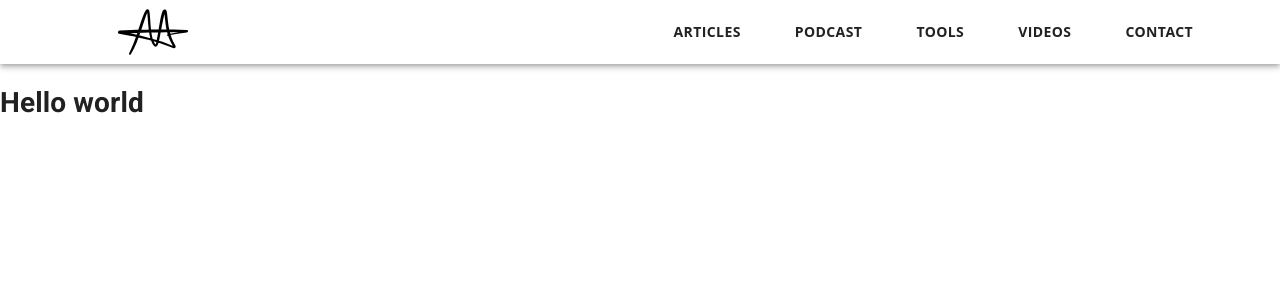
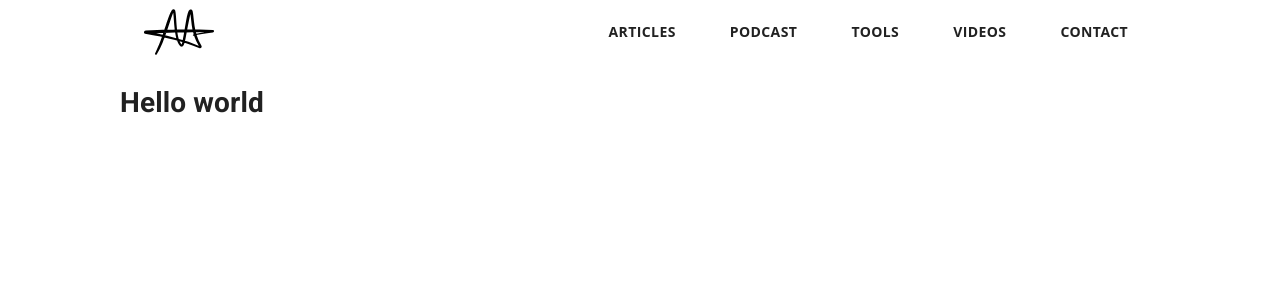
Before and after one commit to slimaneakalie/slimane.io, a Next.js app: page / in a window 1280 px wide. Shown: the top 300 px of the page. Built offline with nearby package versions, Linux system fonts and the light colour scheme.

Commit message:
fix: appbar responsiveness

```diff
--- a/src/components/Header.tsx
+++ b/src/components/Header.tsx
@@ -10,7 +10,7 @@ import {
 } from "@material-ui/core";
 import MenuIcon from "@material-ui/icons/Menu";
 
-import { useHeaderStyles } from "../styles/Header";
+import { useHeaderStyles } from "../styles/header.styles";
 import { HeaderProps, HeaderState } from "../types/header.types";
 import { isClient } from "../common/utils";
 import LinkWrapper from "./LinkWrapper";
@@ -117,14 +117,13 @@ export default function Header({ links }: HeaderProps): JSX.Element {
 
   // rendering
   return (
-    <header>
     <AppBar
+      elevation={0}
       position="static"
-        className={classes.header}
+      className={classes.appBar}
       color={"transparent"}
     >
       {mobileView ? displayMobile() : displayDesktop()}
     </AppBar>
-    </header>
   );
 }
--- /dev/null
+++ b/src/components/VideoPanel.tsx
@@ -0,0 +1,3 @@
+export default function VideoPanel(): JSX.Element {
+  return <div></div>;
+}
--- a/src/styles/Header.ts
+++ b/src/styles/header.styles.ts
@@ -1,9 +1,10 @@
 import { makeStyles } from "@material-ui/core/styles";
 
 export const useHeaderStyles = makeStyles((theme) => ({
-  header: {
-    "@media (max-width: 900px)": {
-      paddingLeft: 0,
+  appBar: {
+    width: 1040,
+    "@media (max-width: 1040px)": {
+      width: "auto",
     },
   },
   link: {
@@ -37,8 +38,6 @@ export const useHeaderStyles = makeStyles((theme) => ({
   toolbar: {
     display: "flex",
     justifyContent: "space-between",
-    paddingRight: 79,
-    paddingLeft: 118,
   },
   toolbarMobile: {
     display: "flex",
--- a/src/theme/index.ts
+++ b/src/theme/index.ts
@@ -3,6 +3,25 @@ import { red } from "@material-ui/core/colors";
 
 // Create a theme instance.
 const appTheme = createMuiTheme({
+  overrides: {
+    MuiCssBaseline: {
+      "@global": {
+        "body > *": {
+          maxWidth: 1040,
+          "@media (max-width: 1040px)": {
+            width: "100%",
+          },
+        },
+        body: {
+          display: "flex",
+          justifyContent: "center",
+          "@media (max-width: 1040px)": {
+            display: "block",
+          },
+        },
+      },
+    },
+  },
   palette: {
     primary: {
       main: "#556cd6",
```
Lines whose indentation alone changed are shown as unchanged.
